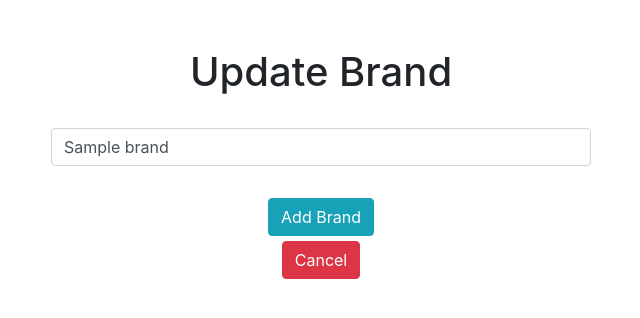
After one commit to prime2911/liquor-store-ecommerce-website, a Flask app: page /update-brand/1 in a window 1280 px wide. The commit adds this page. Shown: the top 318 px of the page, without its empty margins (319-959 px from the left). Run offline with Flask 2, Linux system fonts and the light colour scheme; the visitor is signed in with stand-in values (Sample User, id 1); tables that the repository leaves empty hold one stand-in row (values such as "Sample post"); some libraries are stand-ins or nearby versions.

Commit message:
Implemented Update brand/category feature

```diff
--- a/shop/products/routes.py
+++ b/shop/products/routes.py
@@ -1,3 +1,4 @@
+from turtle import title
 from flask import render_template, request, redirect, session, url_for, flash
 import secrets
 
@@ -25,6 +26,25 @@ def add_brand():
 
     return render_template("products/add-brand.html", title="Add Brand")
 
+@app.route("/update-brand/<int:id>", methods=["GET", "POST"])
+def update_brand(id):
+    if "email" not in session:
+        flash("Please login first!", category="danger")
+
+        return redirect(url_for("login"))
+
+    to_update = Brand.query.get_or_404(id)
+    brand = request.form.get("brand")
+
+    if request.method == "POST":
+        to_update.name = brand
+        flash("Brand updated!", category="success")
+        db.session.commit()
+
+        return redirect(url_for("brands"))
+
+    return render_template("products/update-brand.html", title="Update Brand", to_update=to_update)
+
 @app.route("/add-category", methods=["GET", "POST"])
 def add_category():
     if "email" not in session:
@@ -43,6 +63,25 @@ def add_category():
         return redirect(url_for("add_category"))
 
     return render_template("products/add-category.html", title="Add Category")
+
+@app.route("/update-category/<int:id>", methods=["GET", "POST"])
+def update_category(id):
+    if "email" not in session:
+        flash("Please login first!", category="danger")
+
+        return redirect(url_for("login"))
+
+    to_update = Category.query.get_or_404(id)
+    category = request.form.get("category")
+
+    if request.method == "POST":
+        to_update.name = category
+        flash("Category updated!", category="success")
+        db.session.commit()
+
+        return redirect(url_for("categories"))
+
+    return render_template("products/update-category.html", title="Update Category", to_update=to_update)
 
 @app.route("/add-product", methods=["GET", "POST"])
 def add_product():
--- a/shop/templates/admin/brands.html
+++ b/shop/templates/admin/brands.html
@@ -48,7 +48,7 @@
             <tr>
                 <td>{{ loop.index }}</td>
                 <td>{{ brand.name }}</td>
-                <td><a href="" class="btn btn-sm btn-outline-info">Edit</a>&emsp;<a href="" class="btn btn-sm btn-outline-danger">Delete</a></td>
+                <td><a href="{{url_for('update_brand', id=brand.id)}}" class="btn btn-sm btn-outline-info">Edit</a>&emsp;<a href="" class="btn btn-sm btn-outline-danger">Delete</a></td>
                 <!-- <td><a href="">Delete</a></td> -->
             </tr>
             {% endfor %}
--- a/shop/templates/admin/categories.html
+++ b/shop/templates/admin/categories.html
@@ -48,7 +48,7 @@
             <tr>
                 <td>{{ loop.index }}</td>
                 <td>{{ category.name }}</td>
-                <td><a href="" class="btn btn-sm btn-outline-info">Edit</a>&emsp;<a href="" class="btn btn-sm btn-outline-danger">Delete</a></td>
+                <td><a href="{{url_for('update_category', id=category.id)}}" class="btn btn-sm btn-outline-info">Edit</a>&emsp;<a href="" class="btn btn-sm btn-outline-danger">Delete</a></td>
             </tr>
             {% endfor %}
             {% endif %}
--- /dev/null
+++ b/shop/templates/products/update-brand.html
@@ -0,0 +1,32 @@
+{% extends "layout.html" %}
+
+{% block content %}
+
+<div class="container">
+    <div class="row">
+        <div class="col-md-3"></div>
+        <div class="col-md-6">
+            {% include "_messages.html" %}
+            {% if to_update %}
+            <!-- <div class="text-center h1 mt-5">Update Brand</h1>
+            <form action="" method="POST">
+                <input type="text" name="brand" class="form-control" value="{{to_update.name}}">
+                <input type="submit" value="Update Brand" class="btn btn-info mt-2">
+            </form> -->
+            <div class="text-center h1 mt-5">Update Brand</div>
+            <br>
+            <div class="text-center">
+                <form action="" method="POST">
+                    <input type="text" name="brand" class="form-control" value="{{to_update.name}}">
+                    <br>
+                    <input type="submit" value="Add Brand" class="btn btn-info mt-2">
+                </form>
+                <a href="{{url_for('brands')}}" class="btn btn-danger" style="margin-top: 5px;">Cancel</a>
+            </div>
+            {% endif %}
+        </div>
+        <div class="col-md-3"></div>
+    </div>
+</div>
+
+{% endblock %}
```
Also changed, not shown: shop/templates/products/update-category.html (added, +32 -0 lines).
